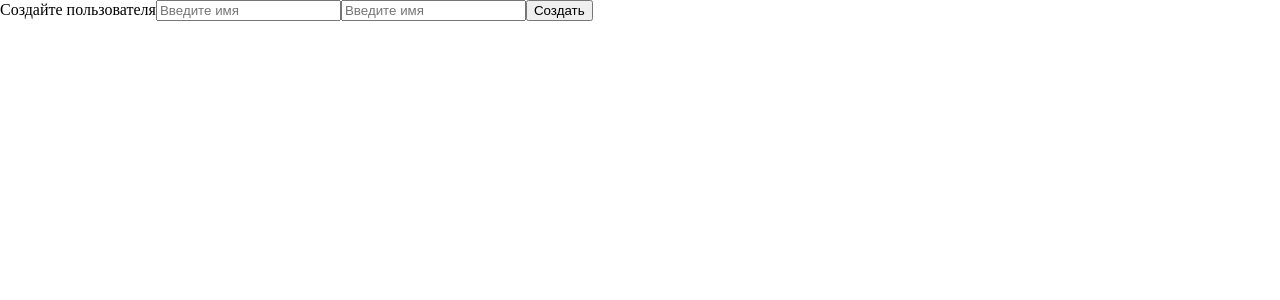
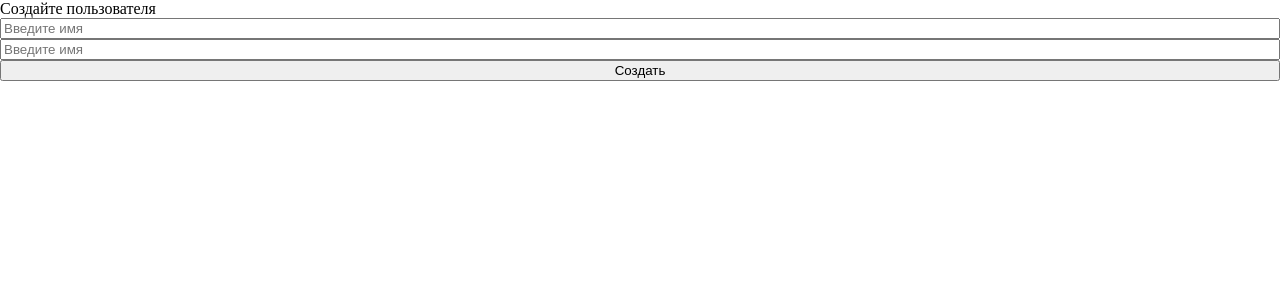
Before and after one commit to BryakunovIvan/password-manager-client, a React app: page / in a window 1280 px wide. Shown: the top 300 px of the page. Built offline with nearby package versions, Linux system fonts and the light colour scheme.

Commit message:
Настроил стили

```diff
--- a/src/components/create-new-user/create-new-user.tsx
+++ b/src/components/create-new-user/create-new-user.tsx
@@ -1,5 +1,7 @@
 import React, { useState } from 'react';
 import { addUser } from '../../db/userPublisher';
+
+import './style.css';
 
 export const CreateNewUser = () => {
 	const [name, setName] = useState('');
@@ -10,7 +12,7 @@ export const CreateNewUser = () => {
 	};
 
 	return (
-		<div>
+		<div className="create-user">
 			Создайте пользователя
 			<input value={name} placeholder="Введите имя" onChange={(e) => setName(e.target.value)} />
 			<input value={secret} placeholder="Введите имя" onChange={(e) => setSecret(e.target.value)} />
--- /dev/null
+++ b/src/components/create-new-user/style.css
@@ -0,0 +1,4 @@
+.create-user {
+	display: flex;
+	flex-direction: column;
+}
```
